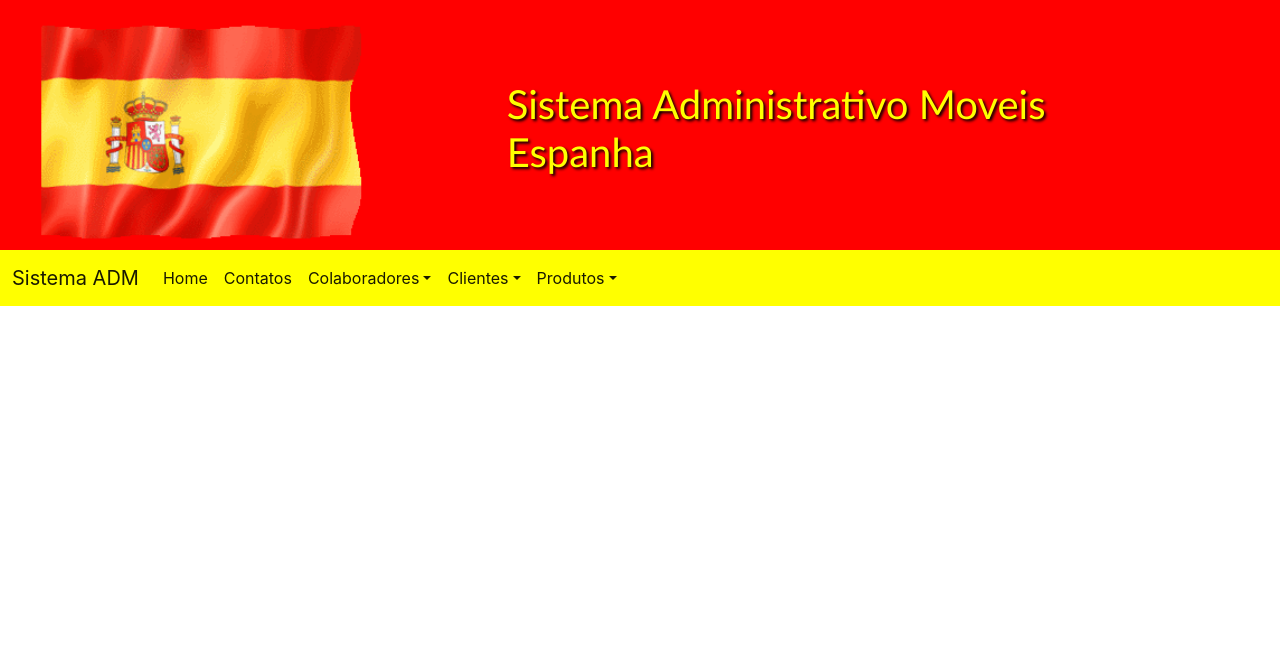
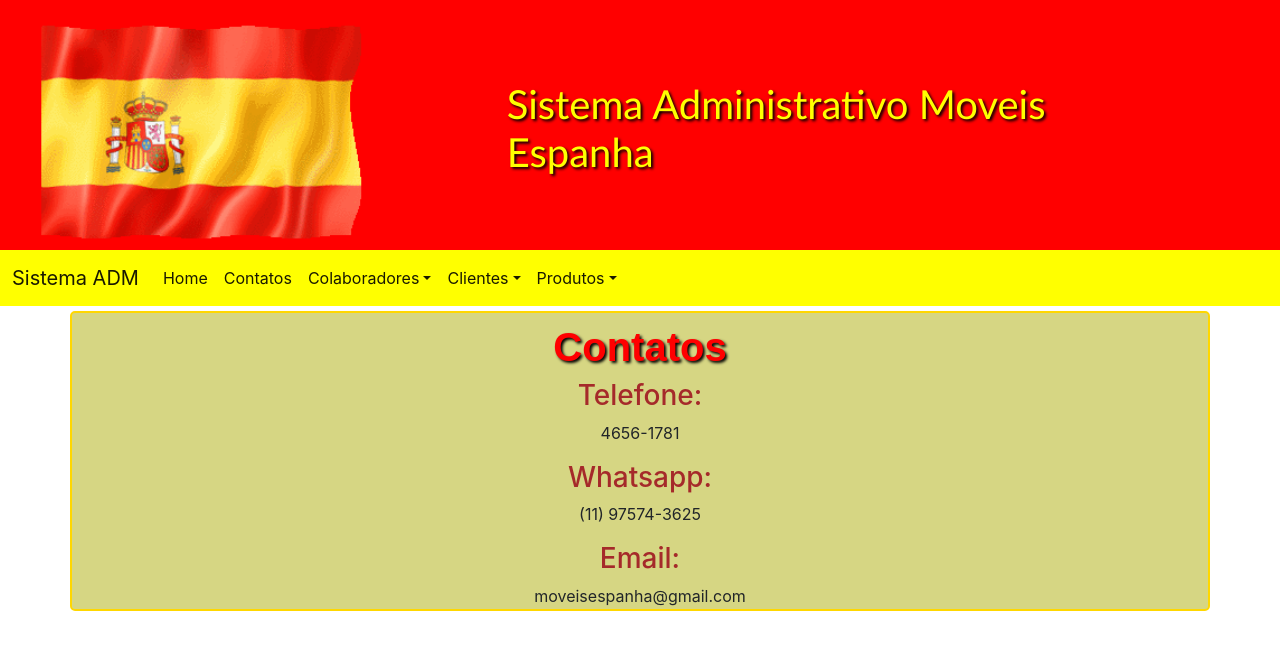
Before and after one commit to rodrigostack/Loja-de-Moveis, a React (Create React App) app: page / in a window 1280 px wide. Shown: the top 650 px of the page. Built offline with nearby package versions, Linux system fonts and the light colour scheme.

Commit message:
fourth commit

```diff
--- a/public/index.html
+++ b/public/index.html
@@ -26,6 +26,7 @@
     -->
     <link href="https://cdn.jsdelivr.net/npm/bootstrap@5.1.3/dist/css/bootstrap.min.css" rel="stylesheet" integrity="sha384-1BmE4kWBq78iYhFldvKuhfTAU6auU8tT94WrHftjDbrCEXSU1oBoqyl2QvZ6jIW3" crossorigin="anonymous">
 
+
     <title>React App</title>
   </head>
   <body>
--- a/src/App.js
+++ b/src/App.js
@@ -1,12 +1,14 @@
 
 import Home from './home/Home'
 import Nav from './nav/Nav'
+import Contatos from './contatos/Contatos';
 
 function App() {
   return (
     <div className="App">
         <Home/>
         <Nav/>
+        <Contatos/>
     </div>
   );
 }
--- /dev/null
+++ b/src/contatos/Contatos.jsx
@@ -0,0 +1,17 @@
+import React from "react";
+import './contatos.css'
+
+export default function Contatos(){
+    return(
+        <div className="container divcontatos">
+            <h3 className="titlecab h1">Contatos</h3>
+
+            <h4 className="h3 itenstitle">Telefone:</h4><p class="text-center">4656-1781</p>
+
+            <h4 className="h3 itenstitle">Whatsapp:</h4><p class="text-center">(11) 97574-3625</p>
+
+            <h4 className="h3 itenstitle">Email:</h4><p class="text-center">moveisespanha@gmail.com</p>
+
+        </div>
+    )
+}
--- /dev/null
+++ b/src/contatos/contatos.css
@@ -0,0 +1,25 @@
+.divcontatos{
+    width: 100%;
+    height: 300px;
+    background-color: rgb(214, 214, 131);
+    border: 2px solid gold;
+    margin-top: 5px;
+    padding: 10px;
+    border-radius: 5px;
+}
+
+.titlecab{
+    font-family: Arial, Helvetica, sans-serif;
+    font-size: 40px;
+    text-align: center;
+    color: red;
+    font-weight: bold;
+    text-shadow: 2px 2px 3px black;
+
+}
+
+.itenstitle{
+    font: bold;
+    color: brown;
+    text-align: center;
+}
```
